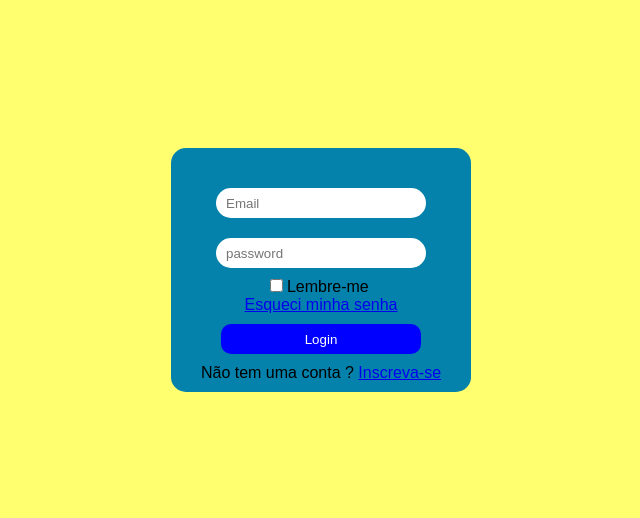
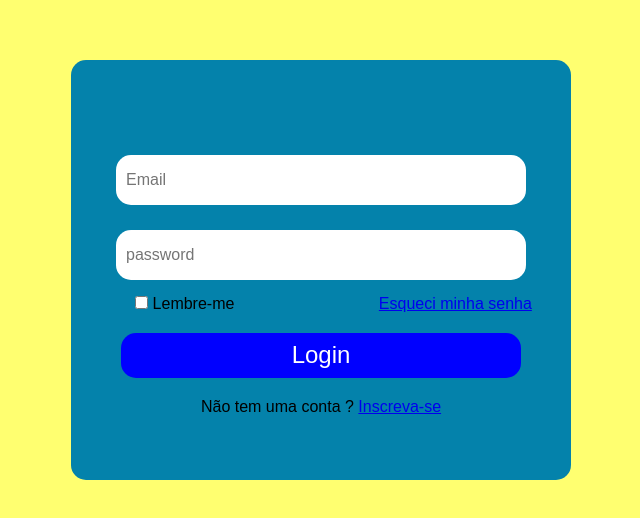
Before and after one commit to mathespbf/Progeto, a plain HTML site: page index.html in a window 1280 px wide. Shown: the part 130-648 px from the top of the page, without its empty margins (319-959 px from the left). Drawn offline with Linux system fonts and the light colour scheme.

Commit message:
aumento de tamanho arealogin

```diff
--- a/index.html
+++ b/index.html
@@ -11,13 +11,13 @@
         <div class="arealogin">
             <input class="inputcaixa" type="email" placeholder="Email">
             <input class="inputcaixa" type="password" placeholder="password">
-            <div class="texto1">
+            <div class="areatexto1">
                 <input class="lembremecheck" type="checkbox" name="lembreme" id="lembreme">
                 <label class="lembremelabel" for="lembreme">Lembre-me</label>
                 <a href="#">Esqueci minha senha</a>
             </div>
             <button class="btnlogin">Login</button>
-            <div class="texto2">
+            <div class="areatexto2">
                 <label for="">Não tem uma conta ?</label>
                 <a href="#">Inscreva-se</a>
             </div>
--- a/style.css
+++ b/style.css
@@ -16,7 +16,8 @@
 }
 
 .arealogin{
-    width: 300px;
+    width: 500px;
+    height: 400px;
     background-color: #0482ab;
     display: flex;
     justify-content: center;
@@ -27,36 +28,36 @@
 }
 
 .inputcaixa{
-    width: 200px;
-    height: 30px;
+    width: 400px;
+    height: 50px;
     border: 0;
     border-radius: 15px;
-    margin-top: 20px;
+    margin-top: 10px;
     padding-left: 10px;
+    margin-bottom: 15px;
+    font-size: medium;
 }
 
-.texto1{
-    padding: 10px;
+.areatexto1 a{
+    padding-left: 100px;
+}
 
+.areatexto1 label{
+    padding-right: 40px;
 }
 
 .lembremecheck{
     margin-left: 25px;
 }
 
-.texto1 a{
-    display: flex;
-}
 
 .btnlogin{
-    width: 200px;
-    height: 30px;
+    width: 400px;
+    height: 45px;
+    margin: 20px;
     border: 0;
     background-color: blue;
-    border-radius: 10px;
+    border-radius: 15px;
     color: white;
+    font-size: x-large;
 }
-
-.texto2{
-    padding: 10px;
-}
```
